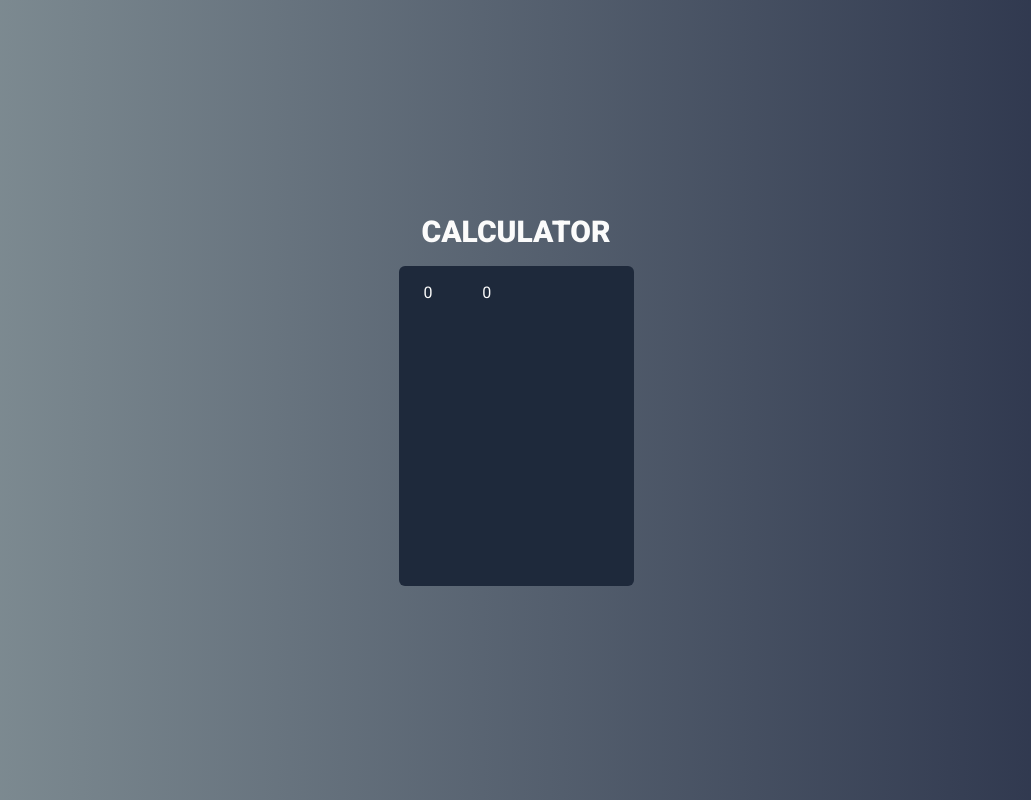
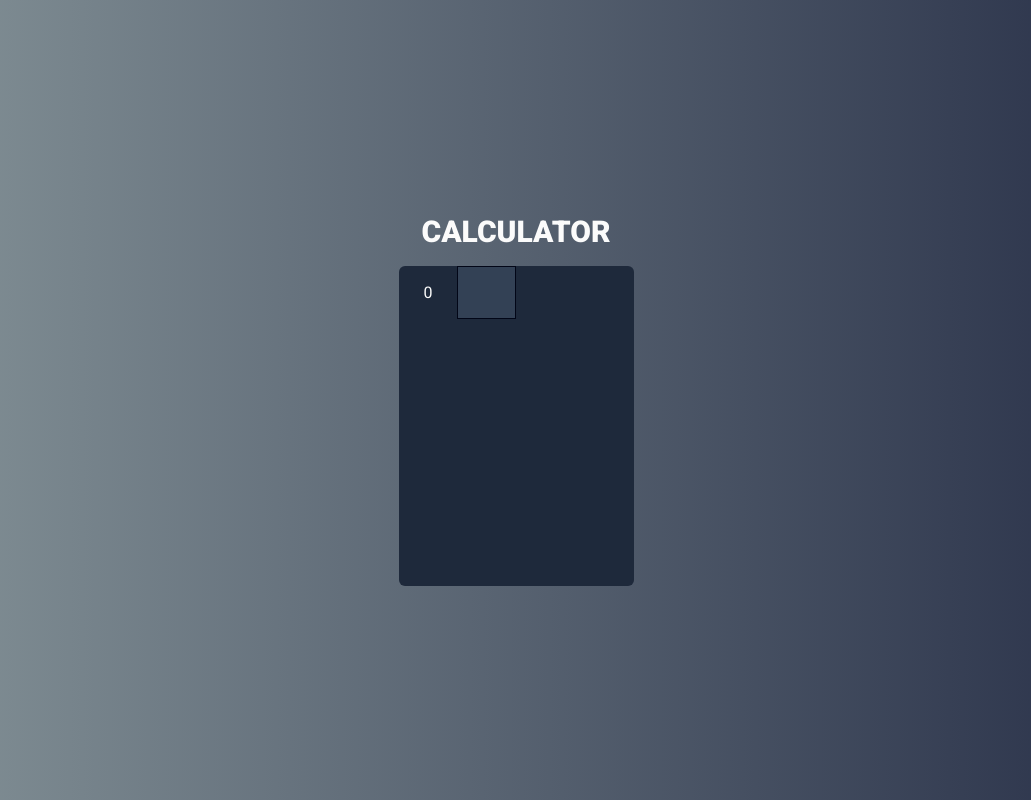
Before and after one commit to igords-goncalves/vuejs-calculator, a Vue app: page / in a window 1280 px wide. Shown: the whole page, without its empty margins (124-1155 px from the left). Built offline with nearby package versions, Linux system fonts and the light colour scheme.

Commit message:
featÇ create a component button and passing props

```diff
--- a/src/components/Button.vue
+++ b/src/components/Button.vue
@@ -1,14 +1,34 @@
 <template>
-<button>
-    0
-</button>
-
-
+    <button
+        class="button bg-slate-700 border hover:bg-slate-800 border-slate-950 outline-none"
+        :class="{ double, triple, operation }"
+    >
+        {{ label }}
+    </button>
 </template>
 
 <script>
 export default {
+    props: {
+        label: String,
+        operation: Boolean,
+        double: Boolean,
+        triple: Boolean,
+    },
+};
+</script>
 
+<style>
+.button.double {
+    grid-column: span 2;
 }
-
-</script>
+.button.triple {
+    grid-column: span 3;
+}
+.button.operation {
+    background-color: #fa8231cc;
+    &:hover {
+        background-color: #bd6123;
+    }
+}
+</style>
```
